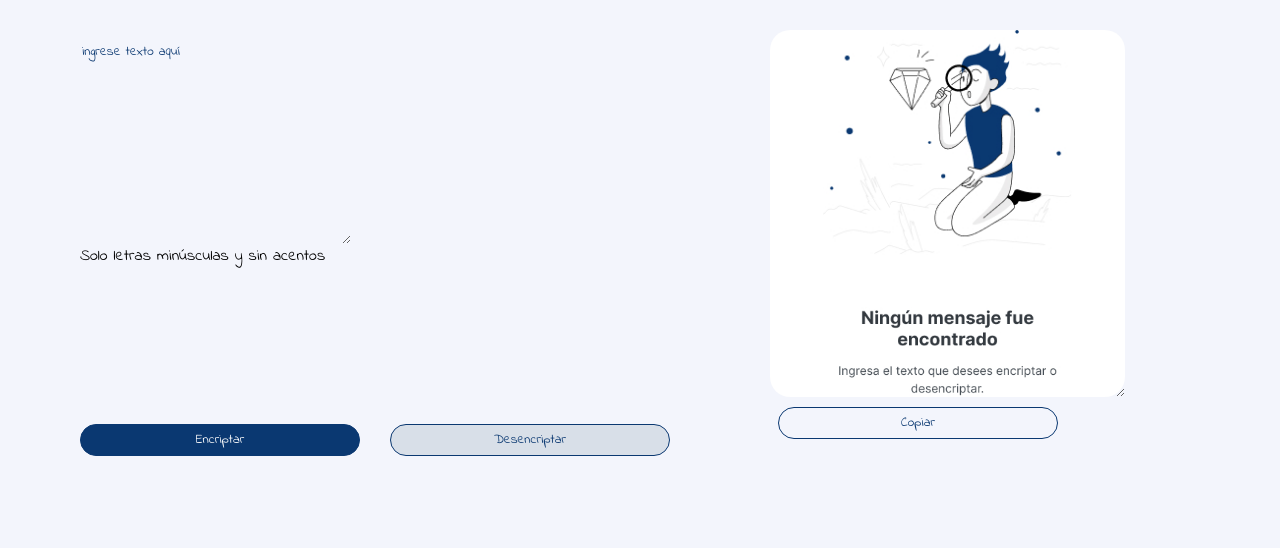
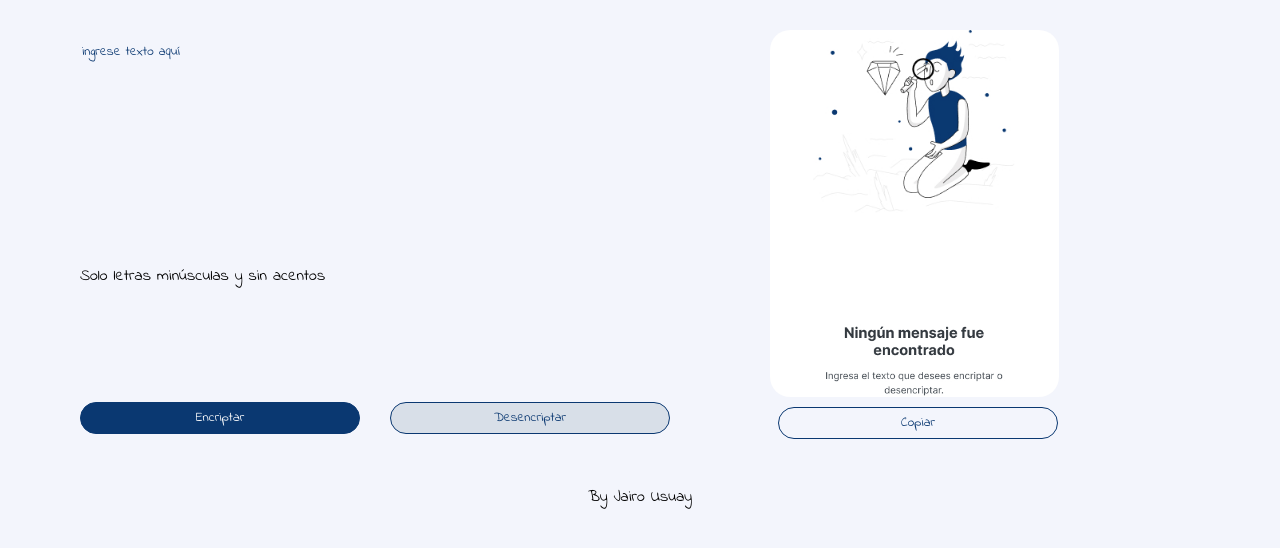
Before and after one commit to jeritusu/Encriptador-Alura, a plain HTML site: page index.html in a window 1280 px wide. Shown: the part 56-604 px from the top of the page. Drawn offline with Linux system fonts and the light colour scheme.

Commit message:
frontend terminado

```diff
--- a/index.html
+++ b/index.html
@@ -19,7 +19,7 @@
 
     <main>
         <section>
-            <textarea class="text-area1" cols="20" rows="10">Ingrese texto aquí</textarea>
+            <textarea class="text-area1" placeholder="Ingrese texto aquí"></textarea>
             <div>
                 <h6 class="informacion">Solo letras minúsculas y sin acentos</h6>
             </div>
@@ -37,5 +37,8 @@
 
         </section>
     </main>
+    <footer>
+        <p>By Jairo Usuay</p>
+    </footer>
 </body>
 </html>
--- a/style.css
+++ b/style.css
@@ -17,8 +17,10 @@ main{
 }
 
 .text-area1{
-    width: 20em;
+    width: 70%;
+    height: 50%;
     border: none;
+    resize: none;
     color: #0A3871;
     margin-top: 40px;
     text-transform: lowercase;
@@ -26,19 +28,21 @@ main{
 
 ::placeholder{color: #0A3871;}
 
-.text-area:focus{
+.text-area1, .text-area2:focus{
     outline: none;
 }
 
 
 .text-area2{
     display: block;
-    width: 25em;
+    width: 60%;
+    resize: none;
     background: white;
     background-image: url("imagenes/muneco.jpg"), url("imagenes/Frame 5.jpg");
     background-repeat: no-repeat, no-repeat;
     background-position: top, bottom;
     background-size: 70%, 70%;
+    border: 0;
     border: none;
     border-radius: 20px;
     color: #0A3871;
@@ -49,13 +53,13 @@ main{
     position: relative;
 }
 
-.mensaje:focus{
+/* .mensaje:focus{
     outline: none;
-}
+} */
 
 .buttons{
     display: flex;
-    margin-top: 160px;
+    margin-top: 20%;
 }
 
 .btn-desencriptar{
@@ -92,6 +96,13 @@ main{
     width: 280px;
 }
 
+footer{
+    background: #F3F5FC;
+    font-family: 'Indie Flower', cursive;
+    width: 100%;
+    text-align: center;
+}
+
 @media screen and (max-width:800px){
 
     .text-area1{
@@ -115,8 +126,7 @@ main{
         text-align: center;
         width: auto;
 
+
     }
 
-
-
 }
```
